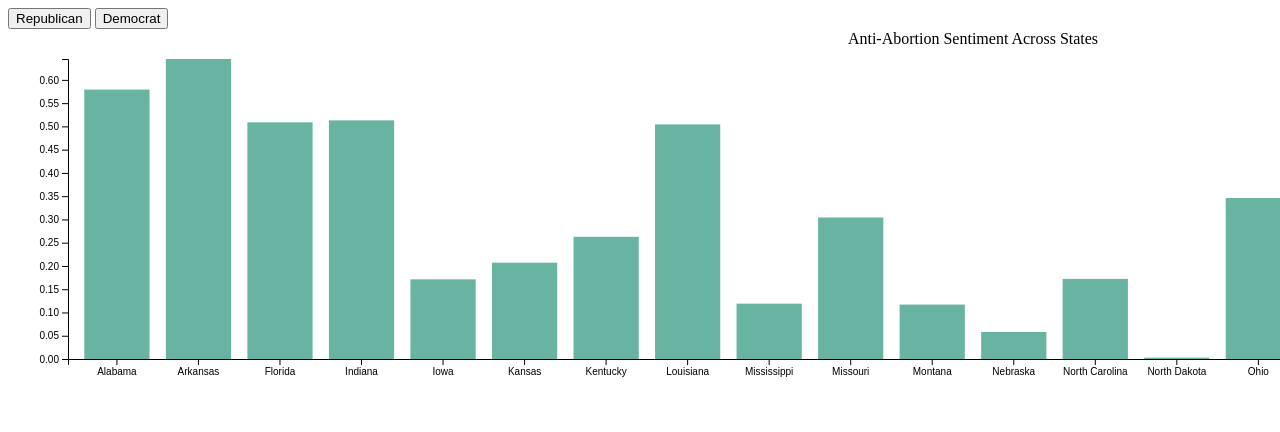
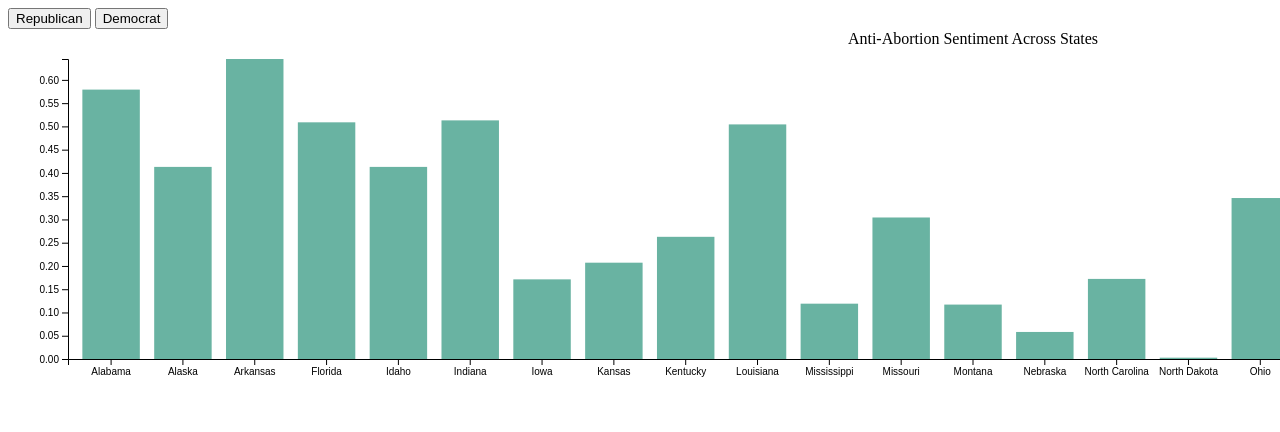
Before and after one commit to SindhuRaghuram97/DVA, a website: page D3 Visualizations/D3 Bar Chart/Anti-Abortion.html in a window 1280 px wide. Shown: the top 432 px of the page. Drawn offline with nearby package versions, Linux system fonts and the light colour scheme.

Commit message:
Add files via upload

```diff
--- a/D3 Visualizations/D3 Bar Chart/Anti-Abortion.html
+++ b/D3 Visualizations/D3 Bar Chart/Anti-Abortion.html
@@ -1,96 +1,218 @@
 <!-- Code from d3-graph-gallery.com -->
 <!DOCTYPE html>
 <meta charset="utf-8">
-
 <!-- Load d3.js -->
 <script src="https://d3js.org/d3.v4.js"></script>
-
 <!-- Add 2 buttons -->
 <button onclick="update(data1)">Republican</button>
 <button onclick="update(data2)">Democrat</button>
-
 <!-- Create a div where the graph will take place -->
 <div id="my_dataviz"></div>
+<script>
+  // create 2 data_set
+  var data1 = [{
+    group: 'Alabama',
+    value: 0.5791042957987104
+  }, {
+    group: 'Alaska',
+    value: 0.4129639351467812
+  }, {
+    group: 'Arkansas',
+    value: 0.6448966755586512
+  }, {
+    group: 'Florida',
+    value: 0.5087628542283259
+  }, {
+    group: 'Idaho',
+    value: 0.4129639351326712
+  }, {
+    group: 'Indiana',
+    value: 0.5129639351367951
+  }, {
+    group: 'Iowa',
+    value: 0.17119704683621728
+  }, {
+    group: 'Kansas',
+    value: 0.20703384041786194
+  }, {
+    group: 'Kentucky',
+    value: 0.2626652249268123
+  }, {
+    group: 'Louisiana',
+    value: 0.504293384651343
+  }, {
+    group: 'Mississippi',
+    value: 0.1189290016889572
+  }, {
+    group: 'Missouri',
+    value: 0.30419457790463467
+  }, {
+    group: 'Montana',
+    value: 0.11697695321506923
+  }, {
+    group: 'Nebraska',
+    value: 0.05813427269458771
+  }, {
+    group: 'North Carolina',
+    value: 0.17216818059905098
+  }, {
+    group: 'North Dakota',
+    value: 0.0028321941693623676
+  }, {
+    group: 'Ohio',
+    value: 0.34602172010474735
+  }, {
+    group: 'Oklahoma',
+    value: 0.2382406090435229
+  }, {
+    group: 'South Carolina',
+    value: 0.5545977056026459
+  }, {
+    group: 'South Dakota',
+    value: 0.24496375769376755
+  }, {
+    group: 'Tennessee',
+    value: 0.18991718292236326
+  }, {
+    group: 'Texas',
+    value: 0.27817256330586165
+  }, {
+    group: 'Utah',
+    value: 0.044036754540034695
+  }, {
+    group: 'West Virginia',
+    value: 0.0065987408161163885
+  }, {
+    group: 'Wyoming',
+    value: 0.289917182540034695
+  }];
 
 
-<script>
-
-// create 2 data_set
-var data1 = [{group: 'Alabama', value: 0.5791042957987104}, {group: 'Arkansas', value: 0.6448966755586512}, {group: 'Florida', value: 0.5087628542283259}, {group: 'Indiana', value: 0.5129639351367951}, {group: 'Iowa', value: 0.17119704683621728}, {group: 'Kansas', value: 0.20703384041786194}, {group: 'Kentucky', value: 0.2626652249268123}, {group: 'Louisiana', value: 0.504293384651343}, {group: 'Mississippi', value: 0.1189290016889572}, {group: 'Missouri', value: 0.30419457790463467}, {group: 'Montana', value: 0.11697695321506923}, {group: 'Nebraska', value: 0.05813427269458771}, {group: 'North Carolina', value: 0.17216818059905098}, {group: 'North Dakota', value: 0.0028321941693623676}, {group: 'Ohio', value: 0.34602172010474735}, {group: 'Oklahoma', value: 0.2382406090435229}, {group: 'South Carolina', value: 0.5545977056026459}, {group: 'South Dakota', value: 0.24496375769376755}, {group: 'Tennessee', value: 0.18991718292236326}, {group: 'Texas', value: 0.27817256330586165}, {group: 'Utah', value: 0.044036754540034695}, {group: 'West Virginia', value: 0.0065987408161163885}];
-
-var data2 = [{group: 'Arizona', value: 0.3865469189790579}, {group: 'California', value: 0.4050129208909838}, {group: 'Colorado', value: 0.2951728403568268}, {group: 'Connecticut', value: 0.6548673113187155}, {group: 'Delaware', value: 0.3399756153424581}, {group: 'Georgia', value: 0.2629329436100446}, {group: 'Hawaii', value: 0.005884259939193781}, {group: 'Illinois', value: 0.4832814239166878}, {group: 'Maine', value: 0.44932329654693604}, {group: 'Maryland', value: 0.3827726597135717}, {group: 'Massachusetts', value: 0.4080263189971447}, {group: 'Michigan', value: 0.5028117089108988}, {group: 'Minnesota', value: 0.1907704163480688}, {group: 'Nevada', value: 0.18554289638996124}, {group: 'New Hampshire', value: 0.6934316505988439}, {group: 'New Jersey', value: 0.6902761814685969}, {group: 'New Mexico', value: 0.1858637414195321}, {group: 'New York', value: 0.3189077993102421}, {group: 'Oregon', value: 0.313197985291481}, {group: 'Pennsylvania', value: 0.336964673165119}, {group: 'Rhode Island', value: 0.31681759442601887}, {group: 'Vermont', value: 0.24317076802253723}, {group: 'Virginia', value: 0.5346111346174169}, {group: 'Washington', value: 0.4208044094859429}, {group: 'Wisconsin', value: 0.4070702384818684}];
-
+  var data2 = [{
+    group: 'Arizona',
+    value: 0.3865469189790579
+  }, {
+    group: 'California',
+    value: 0.4050129208909838
+  }, {
+    group: 'Colorado',
+    value: 0.2951728403568268
+  }, {
+    group: 'Connecticut',
+    value: 0.6548673113187155
+  }, {
+    group: 'Delaware',
+    value: 0.3399756153424581
+  }, {
+    group: 'District of Columbia',
+    value: 0.3434598347594385
+  }, {
+    group: 'Georgia',
+    value: 0.2629329436100446
+  }, {
+    group: 'Hawaii',
+    value: 0.005884259939193781
+  }, {
+    group: 'Illinois',
+    value: 0.4832814239166878
+  }, {
+    group: 'Maine',
+    value: 0.44932329654693604
+  }, {
+    group: 'Maryland',
+    value: 0.3827726597135717
+  }, {
+    group: 'Massachusetts',
+    value: 0.4080263189971447
+  }, {
+    group: 'Michigan',
+    value: 0.5028117089108988
+  }, {
+    group: 'Minnesota',
+    value: 0.1907704163480688
+  }, {
+    group: 'Nevada',
+    value: 0.18554289638996124
+  }, {
+    group: 'New Hampshire',
+    value: 0.6934316505988439
+  }, {
+    group: 'New Jersey',
+    value: 0.6902761814685969
+  }, {
+    group: 'New Mexico',
+    value: 0.1858637414195321
+  }, {
+    group: 'New York',
+    value: 0.3189077993102421
+  }, {
+    group: 'Oregon',
+    value: 0.313197985291481
+  }, {
+    group: 'Pennsylvania',
+    value: 0.336964673165119
+  }, {
+    group: 'Rhode Island',
+    value: 0.31681759442601887
+  }, {
+    group: 'Vermont',
+    value: 0.24317076802253723
+  }, {
+    group: 'Virginia',
+    value: 0.5346111346174169
+  }, {
+    group: 'Washington',
+    value: 0.4208044094859429
+  }, {
+    group: 'Wisconsin',
+    value: 0.4070702384818684
+  }];
   // set the dimensions and margins of the graph
-var margin = {top: 30, right: 30, bottom: 70, left: 60},
+  var margin = {
+      top: 30,
+      right: 30,
+      bottom: 70,
+      left: 60
+    },
     width = 1900 - margin.left - margin.right,
     height = 400 - margin.top - margin.bottom;
-
   // append the svg object to the body of the page
-var svg = d3.select("#my_dataviz")
-  .append("svg")
-    .attr("width", width + margin.left + margin.right)
-    .attr("height", height + margin.top + margin.bottom)
-  .append("g")
-    .attr("transform",
-          "translate(" + margin.left + "," + margin.top + ")");
-
+  var svg = d3.select("#my_dataviz").append("svg").attr("width", width + margin.left + margin.right).attr("height", height + margin.top + margin.bottom).append("g").attr("transform", "translate(" + margin.left + "," + margin.top + ")");
   // Initialize the X axis
-var x = d3.scaleBand()
-  .range([ 0, width ])
-  .padding(0.2);
-var xAxis = svg.append("g")
-  .attr("transform", "translate(0," + height + ")")
-
+  var x = d3.scaleBand().range([0, width]).padding(0.2);
+  var xAxis = svg.append("g").attr("transform", "translate(0," + height + ")")
   // Initialize the Y axis
-var y = d3.scaleLinear()
-  .range([ height, 0]);
-var yAxis = svg.append("g")
-  .attr("class", "myYaxis")
-
-
+  var y = d3.scaleLinear().range([height, 0]);
+  var yAxis = svg.append("g").attr("class", "myYaxis")
   // Graph title
-svg.append("text")
-        .attr("x", (width / 2))
-        .attr("y", 0 - (margin.top / 2))
-        .attr("text-anchor", "middle")
-        .style("font-size", "16px")
-        .text("Anti-Abortion Sentiment Across States");
-
-
+  svg.append("text").attr("x", (width / 2)).attr("y", 0 - (margin.top / 2)).attr("text-anchor", "middle").style("font-size", "16px").text("Anti-Abortion Sentiment Across States");
   // A function that create / update the plot for a given variable:
   function update(data) {
-
     // Update the X axis
-  x.domain(data.map(function(d) { return d.group; }))
+    x.domain(data.map(function(d) {
+      return d.group;
+    }))
     xAxis.call(d3.axisBottom(x))
-
     // Update the Y axis
-  y.domain([0, d3.max(data, function(d) { return d.value }) ]);
+    y.domain([0, d3.max(data, function(d) {
+      return d.value
+    })]);
     yAxis.transition().duration(1000).call(d3.axisLeft(y));
-
     // Create the u variable
-  var u = svg.selectAll("rect")
-    .data(data)
-
-  u
-    .enter()
-    .append("rect") // Add a new rect for each new elements
+    var u = svg.selectAll("rect").data(data)
+    u.enter().append("rect") // Add a new rect for each new elements
       .merge(u) // get the already existing elements as well
       .transition() // and apply changes to all of them
-    .duration(1000)
-      .attr("x", function(d) { return x(d.group); })
-      .attr("y", function(d) { return y(d.value); })
-      .attr("width", x.bandwidth())
-      .attr("height", function(d) { return height - y(d.value); })
-      .attr("fill", "#69b3a2")
-
+      .duration(1000).attr("x", function(d) {
+        return x(d.group);
+      }).attr("y", function(d) {
+        return y(d.value);
+      }).attr("width", x.bandwidth()).attr("height", function(d) {
+        return height - y(d.value);
+      }).attr("fill", "#69b3a2")
     // If less group in the new dataset, I delete the ones not in use anymore
-  u
-    .exit()
-    .remove()
+    u.exit().remove()
   }
-
   // Initialize the plot with the first dataset
   update(data1)
-
 </script>
```
Also changed, not shown: D3 Visualizations/D3 Bar Chart/Pro-Abortion.html (+185 -63 lines), 3 other files. Lines whose indentation alone changed are shown as unchanged.
